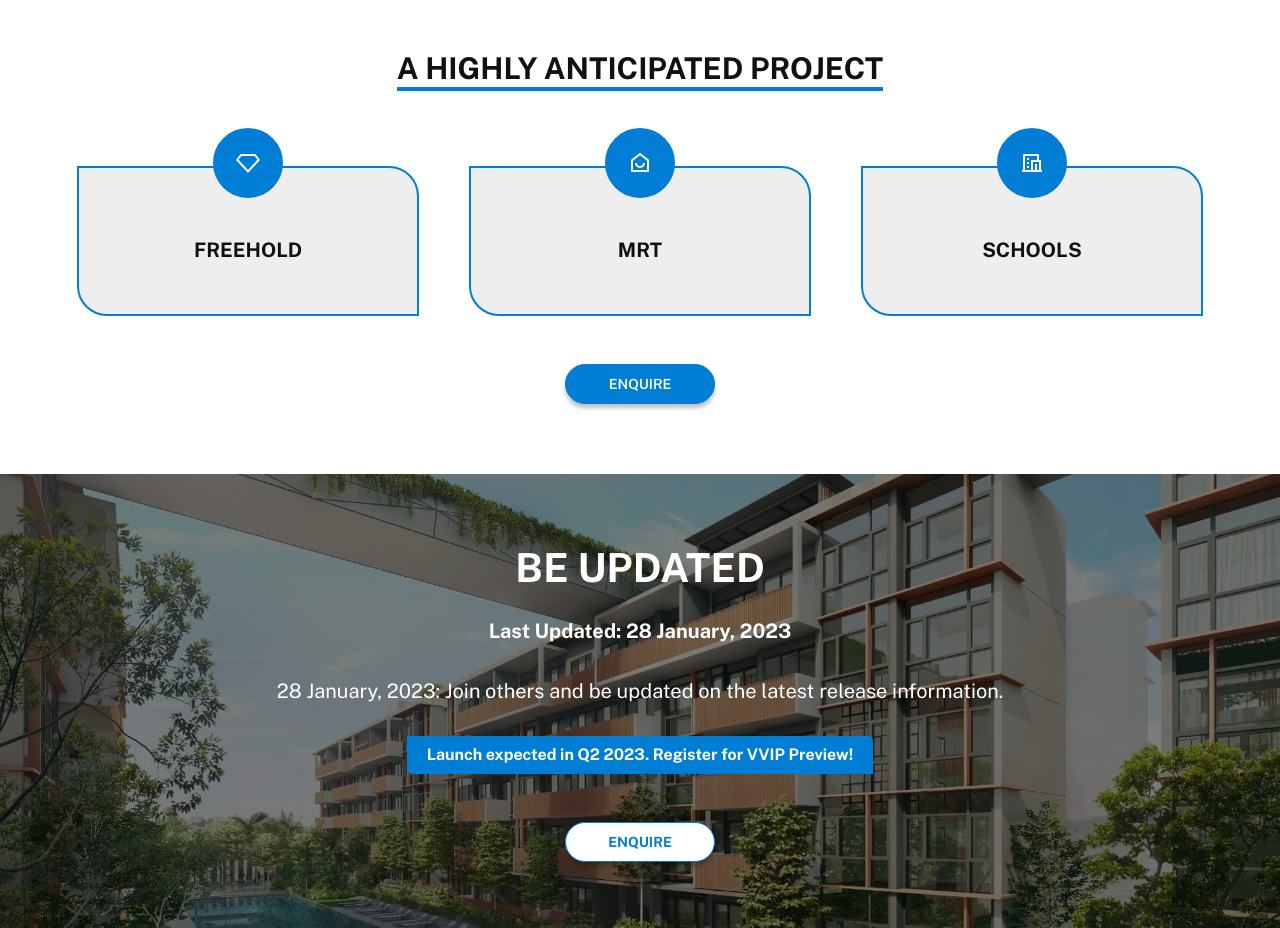
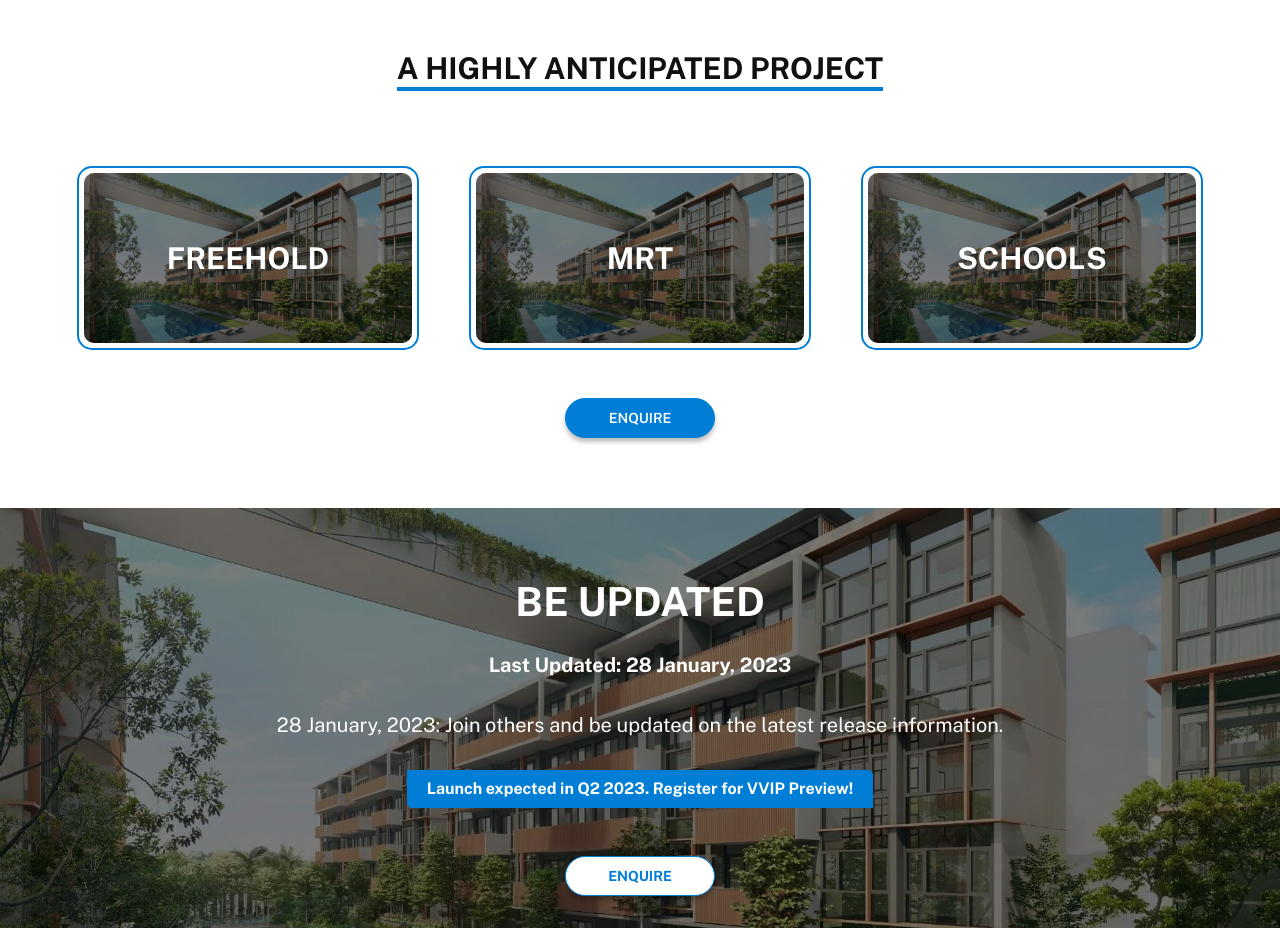
Before and after one commit to 0brijesh/wattenestateresidences-landing-design, a plain HTML site: page index.html in a window 1280 px wide. Shown: the part 820-1748 px from the top of the page. Drawn offline with Linux system fonts and the light colour scheme.

Commit message:
changes
changed are done...

```diff
--- a/assets/css/responsive.css
+++ b/assets/css/responsive.css
@@ -80,7 +80,7 @@
     padding-right: 10px;
   }
   .highly-anticipated-project-row {
-    grid-gap: 80px 20px;
+    grid-gap: 40px 20px;
   }
   header .primary-btn {
     min-width: 100px;
@@ -97,6 +97,9 @@
   }
   :root{
     --find-out-img-box: 400px;
+  }
+  .highly-anticipated-project-col-box h3{
+    font-size: 20px;
   }
 }
 @media (max-width: 991px) {
@@ -153,6 +156,7 @@
   }
   .highly-anticipated-project-col-box {
     padding: 20px;
+    min-height: 150px;
   }
   .custom-hero-swiper-slider .swiper-button-next,
   .custom-hero-swiper-slider .swiper-button-prev {
@@ -172,7 +176,8 @@
     padding: 20px 12px;
   }
   .highly-anticipated-project-row{
-    margin-top: 90px;
+    margin-top: 40px;
+    grid-gap: 20px;
   }
   .highly-anticipated-ico-box{
     margin-top: -60px;
--- a/assets/css/style.css
+++ b/assets/css/style.css
@@ -628,12 +628,27 @@ footer {
   grid-gap: 50px;
   margin-top: 80px;
 }
+.highly-anticipated-project-col{
+  border: 2px solid var(--primary-color);
+  padding: 5px;
+  border-radius: 15px;
+  transition: all 0.3s;
+}
+.highly-anticipated-project-col:hover{
+  border-color: var(--black-color);
+}
 .highly-anticipated-project-col-box {
-  border: 2px solid var(--primary-color);
   padding: 40px;
-  border-radius: 0 30px;
-  background-color: #eee;
-  min-height: 150px;
+  border-radius: 10px;
+  /* background-color: #eee; */
+  background-image: url(./../images/banner.webp);
+  background-position: center;
+  background-repeat: no-repeat;
+  background-size: cover;
+  min-height: 170px;
+}
+.highly-anticipated-project-col-box::after{
+  border-radius: 10px;
 }
 .highly-anticipated-ico-box {
   width: 70px;
@@ -644,8 +659,8 @@ footer {
   margin-top: -80px;
 }
 .highly-anticipated-project-col-box h3 {
-  font-size: 20px;
-  margin-top: 40px;
+  font-size: 30px;
+  color: var(--white-color);
 }
 .highly-anticipated-project-col-box:hover {
   /* background-color: var(--primary-color); */
@@ -653,7 +668,6 @@ footer {
 }
 .highly-anticipated-project-col-box:hover h3,
 .highly-anticipated-project-col-box:hover span {
-  color: var(--primary-color);
 }
 .highly-anticipated-project-col-box:hover .highly-anticipated-ico-box {
   background-color: var(--secondary-color);
--- a/index.html
+++ b/index.html
@@ -130,30 +130,36 @@
                         <h2 class="heading-title">A HIGHLY ANTICIPATED PROJECT</h2>
                         <div class="highly-anticipated-project-row">
                             <div class="highly-anticipated-project-col" data-aos="fade-up" data-aos-duration="500">
-                                <div class="highly-anticipated-project-col-box text-center transition-txt">
-                                    <div
+                                <div class="highly-anticipated-project-col-box bg-animation position-relative text-center transition-txt d-flex align-items-center justify-content-center">
+                                    <div class="position-relative z-1">
+                                        <!-- <div
                                             class="highly-anticipated-ico-box d-flex align-items-center justify-content-center mx-auto mb-3 transition-txt">
                                             <svg xmlns="http://www.w3.org/2000/svg" viewBox="0 0 24 24" width="24" height="24" fill="#FFFFFF"><path fill="none" d="M0 0h24v24H0z"/><path d="M4.873 3h14.254a1 1 0 0 1 .809.412l3.823 5.256a.5.5 0 0 1-.037.633L12.367 21.602a.5.5 0 0 1-.706.028c-.007-.006-3.8-4.115-11.383-12.329a.5.5 0 0 1-.037-.633l3.823-5.256A1 1 0 0 1 4.873 3zm.51 2l-2.8 3.85L12 19.05 21.417 8.85 18.617 5H5.383z"/></svg>
-                                    </div>
+                                        </div> -->
                                         <h3 class="text-uppercase fw-500 mb-0 transition-txt">FREEHOLD</h3>
                                     </div>
                                 </div>
+                            </div>
                             <div class="highly-anticipated-project-col" data-aos="fade-up" data-aos-duration="1000">
-                                <div class="highly-anticipated-project-col-box text-center transition-txt">
-                                    <div
+                                <div class="highly-anticipated-project-col-box bg-animation position-relative text-center transition-txt d-flex align-items-center justify-content-center">
+                                    <div class="position-relative z-1">
+                                        <!-- <div
                                             class="highly-anticipated-ico-box d-flex align-items-center justify-content-center mx-auto mb-3 transition-txt">
                                             <svg xmlns="http://www.w3.org/2000/svg" viewBox="0 0 24 24" width="24" height="24" fill="#FFFFFF"><path fill="none" d="M0 0h24v24H0z"/><path d="M19 19V9.799l-7-5.522-7 5.522V19h14zm2 1a1 1 0 0 1-1 1H4a1 1 0 0 1-1-1V9.314a1 1 0 0 1 .38-.785l8-6.311a1 1 0 0 1 1.24 0l8 6.31a1 1 0 0 1 .38.786V20zM7 12h2a3 3 0 0 0 6 0h2a5 5 0 0 1-10 0z"/></svg>
-                                    </div>
+                                        </div> -->
                                         <h3 class="text-uppercase fw-500 mb-0 transition-txt">mrt</h3>
                                     </div>
                                 </div>
+                            </div>
                             <div class="highly-anticipated-project-col" data-aos="fade-up" data-aos-duration="1500">
-                                <div class="highly-anticipated-project-col-box text-center transition-txt">
-                                    <div
+                                <div class="highly-anticipated-project-col-box bg-animation position-relative text-center transition-txt d-flex align-items-center justify-content-center">
+                                    <div class="position-relative z-1">
+                                        <!-- <div
                                             class="highly-anticipated-ico-box d-flex align-items-center justify-content-center mx-auto mb-3 transition-txt">
                                             <svg xmlns="http://www.w3.org/2000/svg" viewBox="0 0 24 24" width="24" height="24" fill="#FFFFFF"><path fill="none" d="M0 0h24v24H0z"/><path d="M22 21H2v-2h1V4a1 1 0 0 1 1-1h14a1 1 0 0 1 1 1v5h2v10h1v2zm-5-2h2v-8h-6v8h2v-6h2v6zm0-10V5H5v14h6V9h6zM7 11h2v2H7v-2zm0 4h2v2H7v-2zm0-8h2v2H7V7z"/></svg>
+                                        </div> -->
+                                        <h3 class="text-uppercase fw-500 mb-0 transition-txt">Schools</h3>
                                     </div>
-                                    <h3 class="text-uppercase fw-500 mb-0 transition-txt">Schools</h3>
                                 </div>
                             </div>
                         </div>
```
Lines whose indentation alone changed are shown as unchanged.
